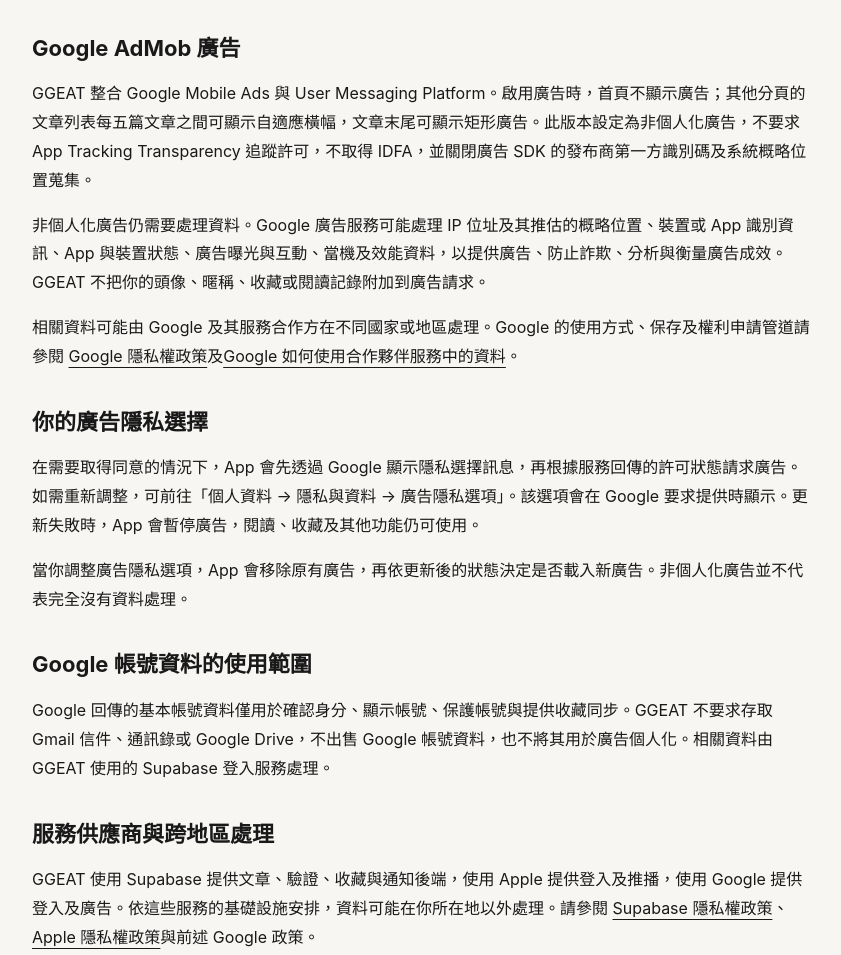
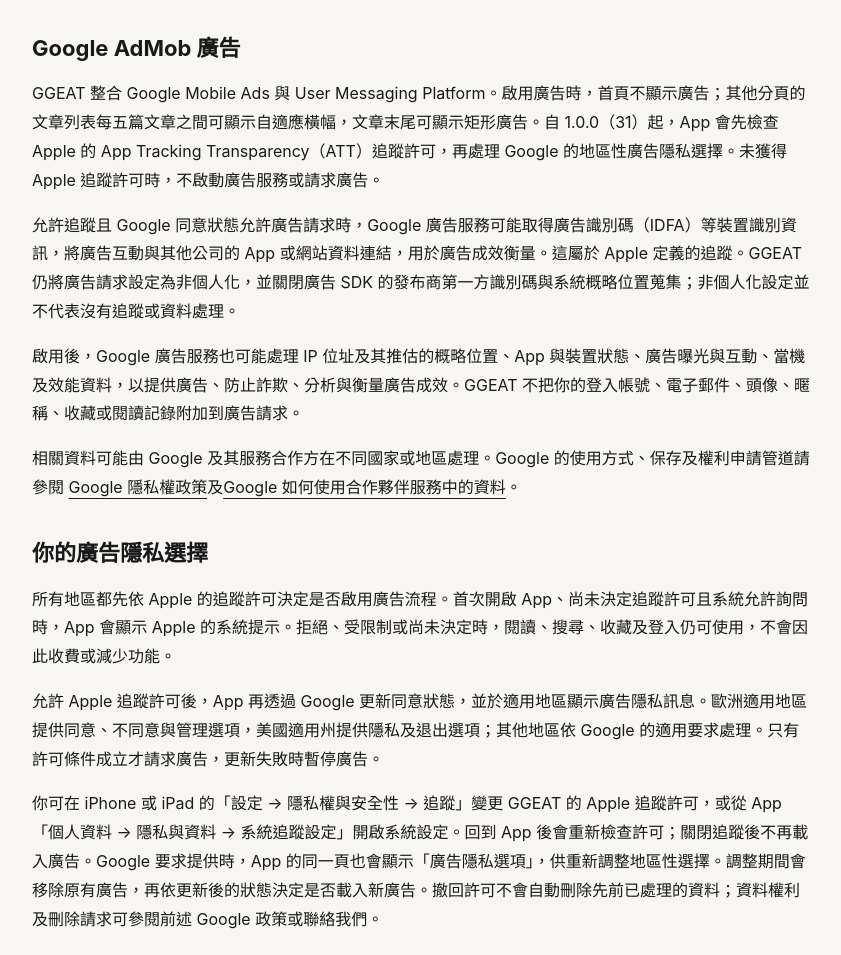
Before and after one commit to GGeat/ggeat.github.io, a plain HTML site: page privacy.html in a window 1280 px wide. Shown: the part 1711-2666 px from the top of the page, without its empty margins (218-1059 px from the left). Drawn offline with Linux system fonts and the light colour scheme.

Commit message:
Explain ATT consent before advertising

```diff
--- a/privacy.html
+++ b/privacy.html
@@ -1,9 +1,9 @@
-<!doctype html><html lang="zh-Hant"><head><meta charset="utf-8"><meta name="viewport" content="width=device-width,initial-scale=1"><title>隱私權政策｜GGEAT</title><link rel="stylesheet" href="style.css"></head><body><header><a class="brand" href="./">GGEAT</a><nav><a href="./#account">帳號與收藏</a><a href="account-deletion.html">刪除帳號</a></nav></header><main class="legal"><h1>隱私權政策</h1><p class="meta">更新日期：2026 年 11 月 16 日 · 營運者 LAI YU HIN</p><h2>適用範圍</h2><p>本政策說明 GGEAT iOS App 如何處理資料。GGEAT 提供美食、活動、電影及優惠情報。你可以不登入繼續閱讀與使用本機收藏，也可以選擇登入以同步收藏。</p>
+<!doctype html><html lang="zh-Hant"><head><meta charset="utf-8"><meta name="viewport" content="width=device-width,initial-scale=1"><title>隱私權政策｜GGEAT</title><link rel="stylesheet" href="style.css"></head><body><header><a class="brand" href="./">GGEAT</a><nav><a href="./#account">帳號與收藏</a><a href="account-deletion.html">刪除帳號</a></nav></header><main class="legal"><h1>隱私權政策</h1><p class="meta">更新日期：2026 年 11 月 19 日 · 營運者 LAI YU HIN</p><h2>適用範圍</h2><p>本政策說明 GGEAT iOS App 如何處理資料。GGEAT 提供美食、活動、電影及優惠情報。你可以不登入繼續閱讀與使用本機收藏，也可以選擇登入以同步收藏。</p>
 <h2>保留在裝置的資料</h2><p>你的自選頭像、暱稱、常用地區、外觀、閱讀字級及閱讀記錄儲存在裝置上，目前不會隨帳號同步，也不會提供給廣告服務。未登入時，收藏只儲存在裝置；登入後的收藏同步方式見下一節。照片選擇透過系統照片選取器進行；只處理你選取的圖片。</p><p>你可以在 App 中修改個人資料、取消收藏或清除閱讀記錄。刪除 App 通常會移除裝置上的 App 資料；裝置備份及還原依你的 Apple 設定處理。移除 App 不等於刪除線上帳號或雲端收藏。</p>
 <h2>選擇性帳號與收藏同步</h2><p>登入服務使用 Supabase Auth。選擇 Apple 或 Google 登入時，GGEAT 的登入服務會取得登入識別碼、電子郵件及服務回傳的基本帳號資料；Apple 可能提供隱藏電子郵件的轉寄地址。GGEAT 不會取得你的 Apple 或 Google 密碼。目前只提供 Apple 與 Google 登入，尚未開放電子郵件驗證碼登入。</p><p>登入後，收藏文章編號、帳號識別碼、更新時間及同步所需的隨機裝置代碼會儲存在 GGEAT 的 Supabase 服務。這部裝置尚未登入時的收藏，會在首次主動登入時合併一次；離線變更會暫存在裝置，連線後重試。帳號收藏有存取保護，其他一般用戶無法讀取。帳號與收藏資料不會附加到廣告請求，也不會用於個人化廣告。</p><p>登入憑證保存在 iOS 鑰匙圈。登出會清除這部裝置的登入狀態，雲端收藏仍保留，供下次登入使用；裝置上隔離保存的該帳號收藏不會顯示給訪客或其他帳號。你可在「個人資料 → 帳號與同步」發起刪除帳號，重新驗證身分後，服務會刪除帳號及其雲端收藏，並清除該帳號的本機收藏快取。Apple 帳號刪除也會撤銷 GGEAT 的 Apple 登入授權。裝置上的個人外觀設定及閱讀記錄可另外清除。帳號與收藏會保留至你取消收藏或刪除帳號。安全、防止濫用及故障診斷紀錄可能不會與帳號同時清除；如有備份，也可能依服務供應商的保留週期到期。我們不使用這些紀錄恢復已刪除帳號的收藏。需要查詢你資料的處理狀態時，可透過下方聯絡方式提出請求。</p>
 <h2>文章同步與觀看次數</h2><p>App 會連線至使用 Supabase 提供的文章服務，下載已發布文章和圖片，並儲存離線副本。開啟線上文章時會傳送文章編號與短期隨機代碼，以累積觀看次數及避免短時間內重複計數；這項請求不含你的姓名、頭像或裝置識別碼。同一篇文章在 30 分鐘內重開不重複計數。</p><p>網路服務及圖片主機在提供連線、安全保護與故障診斷時，可能接收 IP 位址、請求時間、裝置或網路相關資訊。這些紀錄依提供服務、安全保護與診斷所需，以及服務供應商的保存設定處理。文章來源連結及分享功能可能開啟其他網站或 App，其資料處理適用各自的政策。</p>
 <h2>自選文章通知</h2><p>通知預設關閉。當你主動允許通知並開啟功能，App 會將 Apple 推播權杖、隨機安裝識別碼、選取的文章分類及介面語言傳至 GGEAT 的 Supabase 服務，用於發送所選分類的新文章通知。推播內容經 Apple 推播服務傳送；不包含你的頭像、暱稱、收藏或閱讀記錄。介面語言平常儲存在裝置上，開啟通知後也會用於通知文字。</p><p>你可在「個人資料 → 通知設定」調整分類或停用。停用設定成功同步後，伺服器會清除推播權杖與分類並取消尚未發送的通知；離線時須待連線完成同步，或直接在 iPhone 系統設定停用通知。超過 180 天未更新的訂閱不再接收新通知。隨機安裝紀錄與通知發送狀態可能仍保留，以處理停用、避免重複發送及診斷問題。它們未連結至登入帳號；刪除帳號不會代替關閉通知。如需協助移除通知相關紀錄，請聯絡我們。重新啟用不會補發舊文章。</p>
-<h2>Google AdMob 廣告</h2><p>GGEAT 整合 Google Mobile Ads 與 User Messaging Platform。啟用廣告時，首頁不顯示廣告；其他分頁的文章列表每五篇文章之間可顯示自適應橫幅，文章末尾可顯示矩形廣告。此版本設定為非個人化廣告，不要求 App Tracking Transparency 追蹤許可，不取得 IDFA，並關閉廣告 SDK 的發布商第一方識別碼及系統概略位置蒐集。</p><p>非個人化廣告仍需要處理資料。Google 廣告服務可能處理 IP 位址及其推估的概略位置、裝置或 App 識別資訊、App 與裝置狀態、廣告曝光與互動、當機及效能資料，以提供廣告、防止詐欺、分析與衡量廣告成效。GGEAT 不把你的頭像、暱稱、收藏或閱讀記錄附加到廣告請求。</p><p>相關資料可能由 Google 及其服務合作方在不同國家或地區處理。Google 的使用方式、保存及權利申請管道請參閱 <a href="https://policies.google.com/privacy">Google 隱私權政策</a>及<a href="https://policies.google.com/technologies/partner-sites">Google 如何使用合作夥伴服務中的資料</a>。</p>
-<h2>你的廣告隱私選擇</h2><p>在需要取得同意的情況下，App 會先透過 Google 顯示隱私選擇訊息，再根據服務回傳的許可狀態請求廣告。如需重新調整，可前往「個人資料 → 隱私與資料 → 廣告隱私選項」。該選項會在 Google 要求提供時顯示。更新失敗時，App 會暫停廣告，閱讀、收藏及其他功能仍可使用。</p><p>當你調整廣告隱私選項，App 會移除原有廣告，再依更新後的狀態決定是否載入新廣告。非個人化廣告並不代表完全沒有資料處理。</p>
+<h2>Google AdMob 廣告</h2><p>GGEAT 整合 Google Mobile Ads 與 User Messaging Platform。啟用廣告時，首頁不顯示廣告；其他分頁的文章列表每五篇文章之間可顯示自適應橫幅，文章末尾可顯示矩形廣告。自 1.0.0（31）起，App 會先檢查 Apple 的 App Tracking Transparency（ATT）追蹤許可，再處理 Google 的地區性廣告隱私選擇。未獲得 Apple 追蹤許可時，不啟動廣告服務或請求廣告。</p><p>允許追蹤且 Google 同意狀態允許廣告請求時，Google 廣告服務可能取得廣告識別碼（IDFA）等裝置識別資訊，將廣告互動與其他公司的 App 或網站資料連結，用於廣告成效衡量。這屬於 Apple 定義的追蹤。GGEAT 仍將廣告請求設定為非個人化，並關閉廣告 SDK 的發布商第一方識別碼與系統概略位置蒐集；非個人化設定並不代表沒有追蹤或資料處理。</p><p>啟用後，Google 廣告服務也可能處理 IP 位址及其推估的概略位置、App 與裝置狀態、廣告曝光與互動、當機及效能資料，以提供廣告、防止詐欺、分析與衡量廣告成效。GGEAT 不把你的登入帳號、電子郵件、頭像、暱稱、收藏或閱讀記錄附加到廣告請求。</p><p>相關資料可能由 Google 及其服務合作方在不同國家或地區處理。Google 的使用方式、保存及權利申請管道請參閱 <a href="https://policies.google.com/privacy">Google 隱私權政策</a>及<a href="https://policies.google.com/technologies/partner-sites">Google 如何使用合作夥伴服務中的資料</a>。</p>
+<h2>你的廣告隱私選擇</h2><p>所有地區都先依 Apple 的追蹤許可決定是否啟用廣告流程。首次開啟 App、尚未決定追蹤許可且系統允許詢問時，App 會顯示 Apple 的系統提示。拒絕、受限制或尚未決定時，閱讀、搜尋、收藏及登入仍可使用，不會因此收費或減少功能。</p><p>允許 Apple 追蹤許可後，App 再透過 Google 更新同意狀態，並於適用地區顯示廣告隱私訊息。歐洲適用地區提供同意、不同意與管理選項，美國適用州提供隱私及退出選項；其他地區依 Google 的適用要求處理。只有許可條件成立才請求廣告，更新失敗時暫停廣告。</p><p>你可在 iPhone 或 iPad 的「設定 → 隱私權與安全性 → 追蹤」變更 GGEAT 的 Apple 追蹤許可，或從 App「個人資料 → 隱私與資料 → 系統追蹤設定」開啟系統設定。回到 App 後會重新檢查許可；關閉追蹤後不再載入廣告。Google 要求提供時，App 的同一頁也會顯示「廣告隱私選項」，供重新調整地區性選擇。調整期間會移除原有廣告，再依更新後的狀態決定是否載入新廣告。撤回許可不會自動刪除先前已處理的資料；資料權利及刪除請求可參閱前述 Google 政策或聯絡我們。</p>
 <h2>Google 帳號資料的使用範圍</h2><p>Google 回傳的基本帳號資料僅用於確認身分、顯示帳號、保護帳號與提供收藏同步。GGEAT 不要求存取 Gmail 信件、通訊錄或 Google Drive，不出售 Google 帳號資料，也不將其用於廣告個人化。相關資料由 GGEAT 使用的 Supabase 登入服務處理。</p><h2>服務供應商與跨地區處理</h2><p>GGEAT 使用 Supabase 提供文章、驗證、收藏與通知後端，使用 Apple 提供登入及推播，使用 Google 提供登入及廣告。依這些服務的基礎設施安排，資料可能在你所在地以外處理。請參閱 <a href="https://supabase.com/privacy">Supabase 隱私權政策</a>、<a href="https://www.apple.com/legal/privacy/">Apple 隱私權政策</a>與前述 Google 政策。</p><h2>網站資料</h2><p>這個說明網站由 GitHub Pages 託管，不設網頁登入、不接收收藏內容，也未加入分析或廣告腳本。託管服務提供網站連線時，可能處理 IP 位址、請求時間及安全紀錄。聯絡信箱連結會開啟你的郵件 App；只有你寄出時，我們才會收到信件內容。</p><h2>兒童與敏感資料</h2><p>GGEAT 是一般生活情報服務，並非專為兒童設計。請勿在暱稱、頭像或其他可輸入欄位提供不必要的敏感資料。若營運定位改為兒童服務，會先調整廣告設定及本政策。</p>
-<h2>聯絡與政策更新</h2><p>營運者：LAI YU HIN<br>公開聯絡信箱：<a href="mailto:hinsstudio2023@gmail.com">hinsstudio2023@gmail.com</a><br>更新日期：2026 年 11 月 16 日</p><p>如對資料處理有疑問，或要提出查詢、更正或刪除請求，請透過上述聯絡方式說明。本機個人設定及閱讀記錄通常須由你在裝置中移除；線上帳號及雲端收藏可透過 App 的帳號刪除流程處理。服務變更時會更新本政策及日期。</p></main><footer><a href="./">返回 GGEAT 首頁</a><p>資料請求與支援：<a href="mailto:hinsstudio2023@gmail.com">hinsstudio2023@gmail.com</a></p></footer></body></html>
+<h2>聯絡與政策更新</h2><p>營運者：LAI YU HIN<br>公開聯絡信箱：<a href="mailto:hinsstudio2023@gmail.com">hinsstudio2023@gmail.com</a><br>更新日期：2026 年 11 月 19 日</p><p>如對資料處理有疑問，或要提出查詢、更正或刪除請求，請透過上述聯絡方式說明。本機個人設定及閱讀記錄通常須由你在裝置中移除；線上帳號及雲端收藏可透過 App 的帳號刪除流程處理。服務變更時會更新本政策及日期。</p></main><footer><a href="./">返回 GGEAT 首頁</a><p>資料請求與支援：<a href="mailto:hinsstudio2023@gmail.com">hinsstudio2023@gmail.com</a></p></footer></body></html>
```
